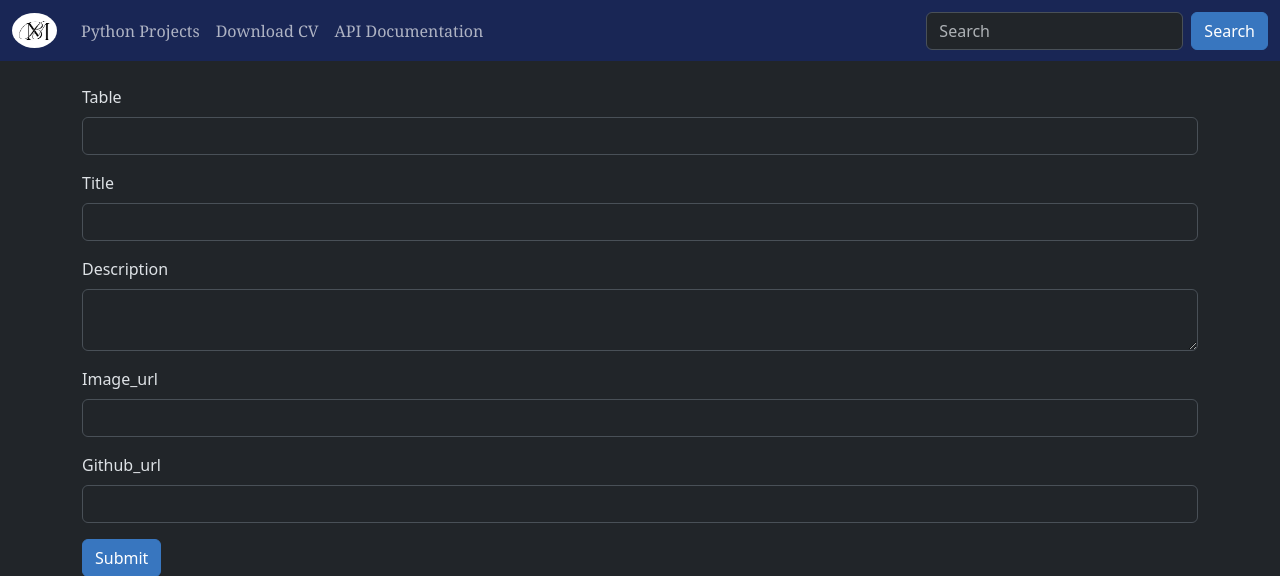
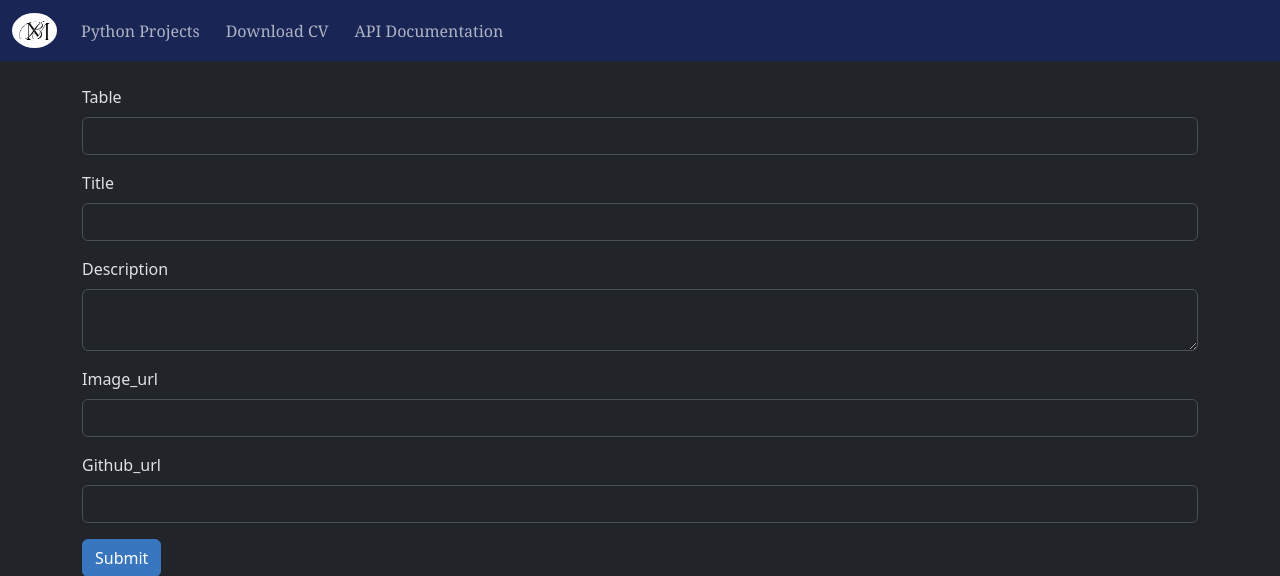
Before and after one commit to Parkes05/Portfolio-Website, a Flask app: page /update in a window 1280 px wide. Shown: the top 576 px of the page. Run offline with Flask 3, Linux system fonts and the light colour scheme; some libraries are stand-ins or nearby versions.

Commit message:
remove search in navbar

```diff
--- a/main.py
+++ b/main.py
@@ -61,11 +61,6 @@ def home():
     print(data_python)
     print(data_ml)
     return render_template('index.html', date=date, page='home', py=data_python, ml=data_ml)
-
-
-@app.route('/search-project/<num>', methods=['GET', 'POST'])
-def search_project(num):
-    return render_template('projects.html', date=date, num=num)
 
 
 @app.route('/python')
--- a/static/css/style.css
+++ b/static/css/style.css
@@ -110,3 +110,7 @@ ul {
 .toggler:hover {
     cursor: pointer;
 }
+
+.move-to {
+    margin-left: 10px;
+}
--- a/templates/base.html
+++ b/templates/base.html
@@ -37,13 +37,9 @@
                         {% else: %}
                         <li class="nav-item"><a class="nav-link" href="{{url_for('python')}}">Python Projects</a></li>
                         {% endif %}
-                        <li class="nav-item"><a class="nav-link" href="{{url_for('download')}}">Download CV</a></li>
-                        <li class="nav-item"><a class="nav-link" href="https://documenter.getpostman.com/view/30513205/2s9YXe63wV" target="_blank">API Documentation</a></li>
+                        <li class="nav-item"><a class="nav-link move-to" href="{{url_for('download')}}">Download CV</a></li>
+                        <li class="nav-item"><a class="nav-link move-to" href="https://documenter.getpostman.com/view/30513205/2s9YXe63wV" target="_blank">API Documentation</a></li>
                     </ul>
-                    <form class="d-flex" role="search" method="post" action="{{ url_for('search_project', num=1) }}">
-                        <input class="form-control me-2" type="search" placeholder="Search" aria-label="Search">
-                        <button class="btn btn-primary" type="submit">Search</button>
-                    </form>
                 </div>
             </div>
         </nav>
```
